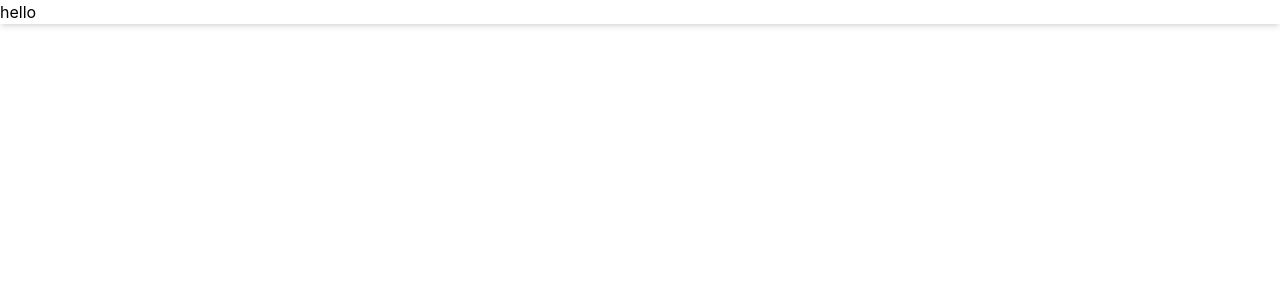
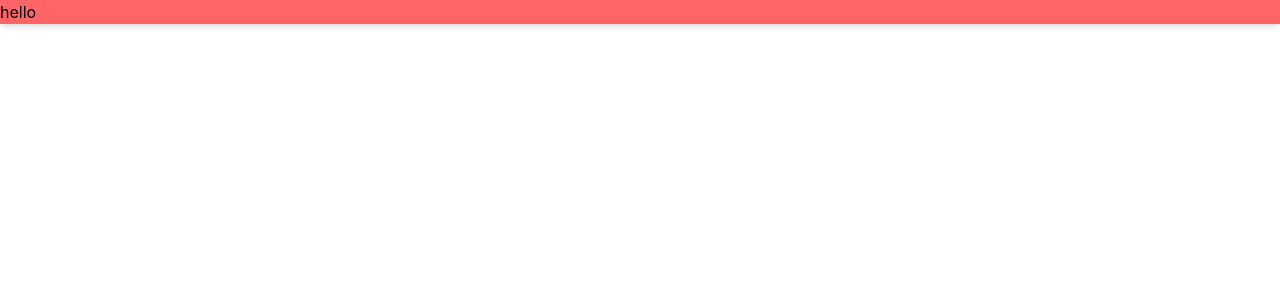
Before and after one commit to ameraehab/Foodi-Zone-Webstie, a React (Vite) app: page / in a window 1280 px wide. Shown: the top 300 px of the page. Built offline with nearby package versions, Linux system fonts and the light colour scheme.

Commit message:
Update Navbar.jsx

```diff
--- a/src/components/Navbar/Navbar.jsx
+++ b/src/components/Navbar/Navbar.jsx
@@ -1,8 +1,8 @@
 
 const Navbar = () => {
   return (
-    <div className="shadow-md bg-white">
-      <div>hello </div>
+    <div className="shadow-md bg-white dark:bg-gray-900 dark:text-white duration-200">
+      <div className="container bg-red-400">hello </div>
     </div>
   )
 }
```
